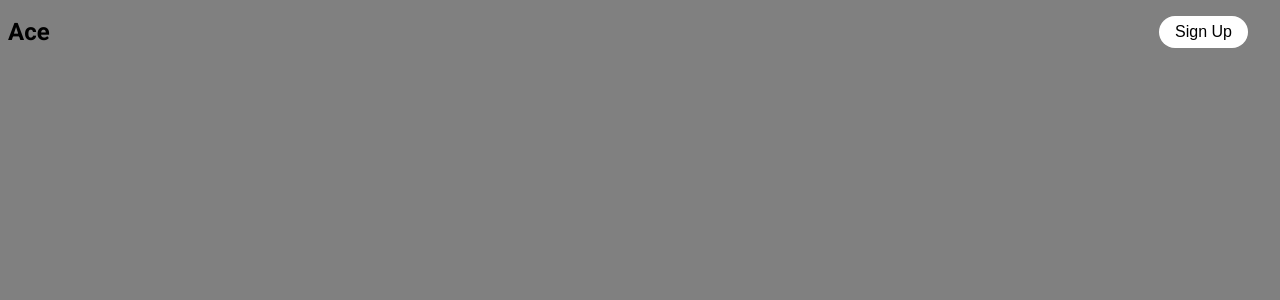
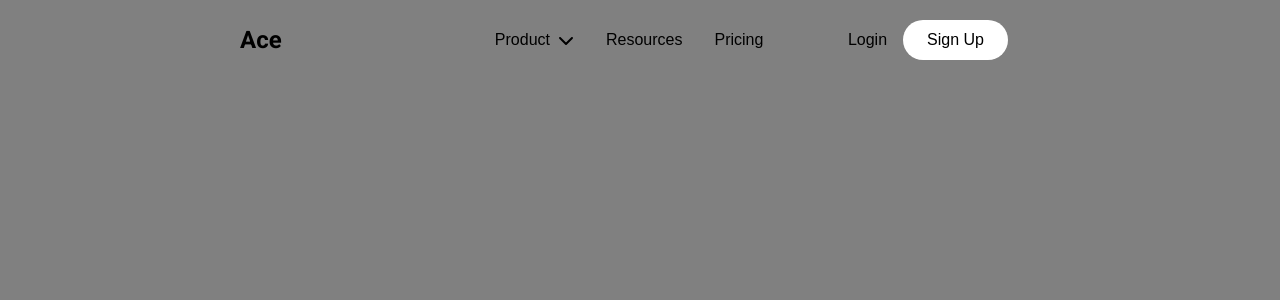
Before and after one commit to juanmaurente/Ace-Investments, a React (Vite) app: page / in a window 1280 px wide. Shown: the top 300 px of the page. Built offline with nearby package versions, Linux system fonts and the light colour scheme; a web font is replaced by a local one.

Commit message:
navbar design and responsiveness fixed

```diff
--- a/package.json
+++ b/package.json
@@ -10,6 +10,8 @@
     "preview": "vite preview"
   },
   "dependencies": {
+    "@fortawesome/free-solid-svg-icons": "^6.6.0",
+    "@fortawesome/react-fontawesome": "^0.2.2",
     "react": "^18.3.1",
     "react-dom": "^18.3.1"
   },
--- a/src/components/Buttons/SignUp/SignUp.module.css
+++ b/src/components/Buttons/SignUp/SignUp.module.css
@@ -6,7 +6,25 @@
 	color: black;
 	border-radius: 800px;
 	padding: 16px;
-	margin: 8px;
+	margin: 16px;
 	height: 32px;
 	border: 0px;
+	text-wrap: nowrap;
 }
+
+.button:hover {
+	cursor: pointer;
+}
+
+.containerHovered {
+	background-color: #154bc2;
+	color: white;
+	transition: all 0.2s ease-in-out;
+}
+
+@media screen and (min-width: 1023px) {
+	.button {
+		height: 40px;
+		padding: 16px 24px;
+	}
+}
--- a/src/components/Buttons/SignUp/SignUp.tsx
+++ b/src/components/Buttons/SignUp/SignUp.tsx
@@ -1,6 +1,17 @@
 import styles from './SignUp.module.css';
 
-const SignUp = () => {
+interface Props {
+	isHovered: boolean;
+}
+
+const SignUp = ({ isHovered }: Props) => {
+	if (isHovered) {
+		return (
+			<button className={`${styles.button} ${styles.containerHovered}`}>
+				Sign Up
+			</button>
+		);
+	}
 	return <button className={styles.button}>Sign Up</button>;
 };
 
--- a/src/components/Navbar/Hamburguer/Hamburguer.module.css
+++ b/src/components/Navbar/Hamburguer/Hamburguer.module.css
@@ -52,7 +52,7 @@ button {
 	transform: rotate(-45deg) translateY(6px) translate(-6px);
 }
 
-@media screen and (min-width: 1028px) {
+@media screen and (min-width: 1023px) {
 	.hamburguer {
 		display: none;
 	}
--- a/src/components/Navbar/Navbar.module.css
+++ b/src/components/Navbar/Navbar.module.css
@@ -1,7 +1,14 @@
 .container {
-	width: 100%;
+width: calc(100vw - 16px);
 	height: fit-content;
 	padding: 8px;
+	transition: all 0.2s ease-in-out;
+	border-radius: 8px;
+	margin: 8px;
+}
+
+.container:hover {
+	background-color: white;
 }
 
 .navbarContent {
@@ -9,12 +16,60 @@
 	justify-content: center;
 	align-items: center;
 	height: 48px;
+	max-width: 800px;
 }
 
-.navbarButtons {
+.navigationButtons ul,
+.loginButton {
+	display: none;
+}
+
+.accountButtons {
 	width: 100%;
 	display: flex;
 	justify-content: end;
 	align-items: center;
 	padding: 16px;
 }
+
+.accountButtons a:first-child {
+	display: none;
+}
+@media screen and (min-width: 800px) {
+	.navbarContent {
+		margin: 0 auto;
+	}
+}
+
+@media screen and (min-width: 1023px) {
+	.navbarContent {
+		width: calc(100vw - 16px);
+	}
+	.navbarButtons {
+		display: flex;
+		background-color: yellow;
+		width: 100%;
+		align-items: center;
+	}
+
+	.navigationButtons ul {
+		display: flex;
+		flex-direction: row;
+		padding: 0;
+		gap: 32px;
+	}
+
+	.navigationButtons ul:hover {
+		cursor: pointer;
+	}
+
+	.accountButtons a:first-child {
+		display: block;
+	}
+}
+
+@media screen and (min-width: 1439px) {
+	.navbarContent {
+		width: calc(100vw - 16px);
+	}
+}
--- a/src/components/Navbar/Navbar.tsx
+++ b/src/components/Navbar/Navbar.tsx
@@ -1,17 +1,43 @@
+import { FontAwesomeIcon } from '@fortawesome/react-fontawesome';
 import SignUp from '../Buttons/SignUp/SignUp';
 import Logo from '../Logo/Logo';
 import Hamburguer from './Hamburguer/Hamburguer';
 import styles from './Navbar.module.css';
 import { useState } from 'react';
+import { faChevronDown } from '@fortawesome/free-solid-svg-icons';
 
 const Navbar = () => {
+	const [isHovered, setIsHovered] = useState(false);
+
+	const handleMouseEnter = () => {
+		setIsHovered(true);
+	};
+
+	const handleMouseLeave = () => {
+		setIsHovered(false);
+	};
+
 	return (
 		<>
-			<div className={`${styles.container}`}>
+			<div
+				className={`${styles.container}`}
+				onMouseEnter={handleMouseEnter}
+				onMouseLeave={handleMouseLeave}>
 				<div className={styles.navbarContent}>
 					<Logo />
-					<div className={styles.navbarButtons}>
-						<SignUp />
+
+					<div className={styles.navigationButtons}>
+						<ul>
+							<li>
+								Product <FontAwesomeIcon icon={faChevronDown} />
+							</li>
+							<li>Resources</li>
+							<li>Pricing</li>
+						</ul>
+					</div>
+					<div className={styles.accountButtons}>
+						<a href=''>Login</a>
+						<SignUp isHovered={isHovered} />
 						<Hamburguer />
 					</div>
 				</div>
--- a/src/index.css
+++ b/src/index.css
@@ -28,28 +28,6 @@
 
 html {
 	scroll-behavior: smooth;
-}
-
-body {
-	font-family: 'PPMori', sans-serif;
-	margin: 0;
-	min-width: 320px;
-	min-height: 100vh;
-	max-width: 1400px;
-	background-color: grey;
-}
-
-h1,
-h2,
-h3,
-h4,
-h5,
-h6 {
-	font-family: 'Roboto', sans-serif;
-}
-
-h1 {
-  font-size: ;
 }
 
 .roboto-thin {
@@ -123,3 +101,33 @@ h1 {
 	font-weight: 900;
 	font-style: italic;
 }
+body {
+	font-family: 'PPMori', sans-serif;
+	margin: 0;
+	min-width: 320px;
+	min-height: 100vh;
+	max-width: 1400px;
+	background-color: grey;
+}
+
+h1,
+h2,
+h3,
+h4,
+h5,
+h6 {
+	font-family: 'Roboto', sans-serif;
+}
+
+li {
+	list-style-type: none;
+	display: flex;
+	align-items: center;
+	gap: 8px;
+	flex-wrap: nowrap;
+}
+
+a {
+	color: black;
+	text-decoration: none;
+}
```
Also changed, not shown: src/components/Buttons/Login/Login.tsx (added, +9 -0 lines), src/components/Buttons/Login/Login.module.css (added), 1 other file (tests, documents, lock files or other folders).
